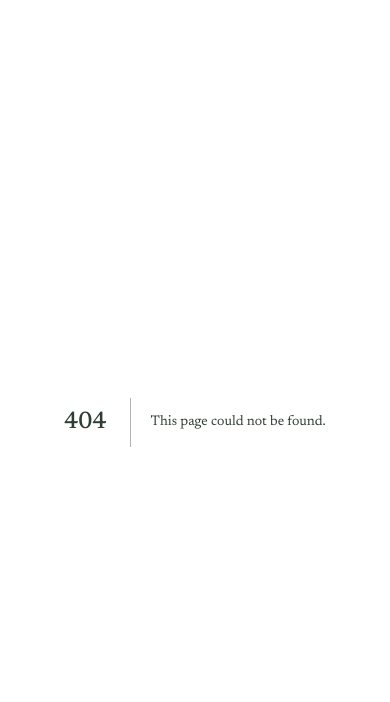
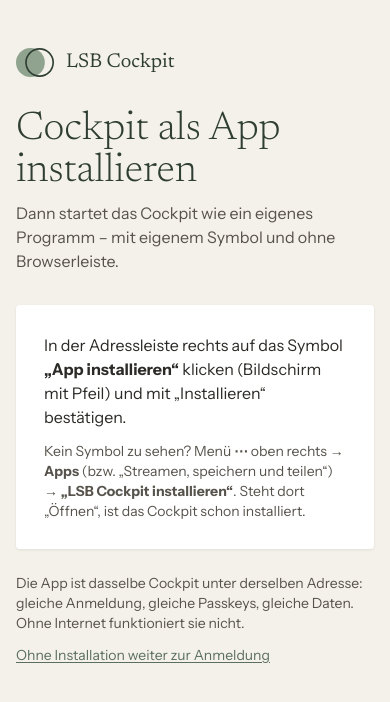
Before and after one commit to jtvoehringer/lsb-cockpit, a Next.js app: page /installieren in a window 390 px wide. Before the commit this address had no page. Shown: the top 702 px of the page. Built offline with nearby package versions, Linux system fonts and the light colour scheme.

Commit message:
Installationsseite /installieren zum Verschicken (Knopf in Edge/Chrome, Anleitung fuer iPhone)
Co-Authored-By: Claude Opus 5.5 <noreply@anthropic.com>

```diff
--- /dev/null
+++ b/src/app/installieren/page.tsx
@@ -0,0 +1,96 @@
+'use client'
+import Link from 'next/link'
+import { useEffect, useState } from 'react'
+import { SchmalerRahmen } from '@/components/Rahmen'
+
+// Öffentliche Seite zum Verschicken (lsb.icp-consultants.at/installieren): erkennt das Gerät und führt durch die Installation als App.
+// Edge/Chrome bieten über „beforeinstallprompt“ einen echten Installieren-Knopf; Safari am iPhone nur den Weg über „Teilen“.
+
+type InstallEreignis = Event & { prompt: () => Promise<void>; userChoice: Promise<{ outcome: 'accepted' | 'dismissed' }> }
+type Lage = 'laedt' | 'installiert' | 'ios' | 'knopf' | 'chromium' | 'anderer'
+
+export default function Installieren() {
+  const [lage, setLage] = useState<Lage>('laedt')
+  const [ereignis, setEreignis] = useState<InstallEreignis | null>(null)
+  const [fertig, setFertig] = useState(false)
+
+  useEffect(() => {
+    const ua = navigator.userAgent
+    const standalone = matchMedia('(display-mode: standalone)').matches || (navigator as Navigator & { standalone?: boolean }).standalone === true
+    const ios = /iPhone|iPad|iPod/.test(ua) || (/Macintosh/.test(ua) && navigator.maxTouchPoints > 1)
+    const chromium = /Chrome|Chromium|Edg\//.test(ua) && !ios
+    setLage(standalone ? 'installiert' : ios ? 'ios' : chromium ? 'chromium' : 'anderer')
+
+    const bereit = (e: Event) => { e.preventDefault(); setEreignis(e as InstallEreignis); setLage('knopf') }
+    const installiert = () => setFertig(true)
+    addEventListener('beforeinstallprompt', bereit)
+    addEventListener('appinstalled', installiert)
+    return () => { removeEventListener('beforeinstallprompt', bereit); removeEventListener('appinstalled', installiert) }
+  }, [])
+
+  async function installieren() {
+    if (!ereignis) return
+    await ereignis.prompt()
+    const { outcome } = await ereignis.userChoice
+    if (outcome === 'accepted') setFertig(true)
+    setEreignis(null)
+  }
+
+  if (fertig) return (
+    <SchmalerRahmen titel="Installiert" untertitel="Das Cockpit ist jetzt als App auf diesem Gerät.">
+      <p>Du findest es im Startmenü bzw. auf dem Home-Bildschirm unter „LSB Cockpit“. Beim ersten Start meldest du dich wie gewohnt an.</p>
+    </SchmalerRahmen>
+  )
+
+  return (
+    <SchmalerRahmen titel="Cockpit als App installieren" untertitel="Dann startet das Cockpit wie ein eigenes Programm – mit eigenem Symbol und ohne Browserleiste.">
+      <div className="space-y-6">
+        {lage === 'laedt' && <p className="text-text-muted">Gerät wird erkannt …</p>}
+
+        {lage === 'installiert' && (
+          <div className="karte space-y-3">
+            <p>Du verwendest das Cockpit bereits als App.</p>
+            <Link href="/anmelden" className="btn btn-primary no-underline">Zum Cockpit</Link>
+          </div>
+        )}
+
+        {lage === 'knopf' && (
+          <div className="karte space-y-3">
+            <p>Ein Klick genügt – danach bestätigst du im Fenster des Browsers mit „Installieren“.</p>
+            <button className="btn btn-cta" onClick={() => void installieren()}>Cockpit installieren</button>
+          </div>
+        )}
+
+        {lage === 'chromium' && (
+          <div className="karte space-y-3">
+            <p>In der Adressleiste rechts auf das Symbol <b>„App installieren“</b> klicken (Bildschirm mit Pfeil) und mit „Installieren“ bestätigen.</p>
+            <p className="text-sm text-text-muted">Kein Symbol zu sehen? Menü <b>⋯</b> oben rechts → <b>Apps</b> (bzw. „Streamen, speichern und teilen“) → <b>„LSB Cockpit installieren“</b>. Steht dort „Öffnen“, ist das Cockpit schon installiert.</p>
+          </div>
+        )}
+
+        {lage === 'ios' && (
+          <div className="karte space-y-3">
+            <ol className="list-decimal space-y-2 pl-5">
+              <li>Diese Seite in <b>Safari</b> öffnen.</li>
+              <li>Neben der Adresszeile auf <b>„⋯“</b> tippen und dann <b>„Teilen“</b> wählen. (Ältere iPhones: direkt das Teilen-Symbol – Quadrat mit Pfeil nach oben.)</li>
+              <li>Nach unten wischen und <b>„Zum Home-Bildschirm“</b> wählen.</li>
+              <li>Der Schalter <b>„Als Web-App öffnen“</b> muss eingeschaltet sein – dann oben rechts auf <b>„Hinzufügen“</b> tippen.</li>
+            </ol>
+            <p className="text-sm text-text-muted">Das Cockpit liegt dann als „Cockpit“ auf dem Home-Bildschirm. Face ID zum Entsperren funktioniert dort genauso.</p>
+          </div>
+        )}
+
+        {lage === 'anderer' && (
+          <div className="karte space-y-3">
+            <p>Dieser Browser kann das Cockpit nicht als App installieren. Bitte die Seite in <b>Microsoft Edge</b> oder <b>Google Chrome</b> öffnen (am iPhone in <b>Safari</b>) und dort installieren.</p>
+          </div>
+        )}
+
+        <div className="text-sm text-text-muted">
+          <p>Die App ist dasselbe Cockpit unter derselben Adresse: gleiche Anmeldung, gleiche Passkeys, gleiche Daten. Ohne Internet funktioniert sie nicht.</p>
+          <p className="mt-3"><Link href="/anmelden">Ohne Installation weiter zur Anmeldung</Link></p>
+        </div>
+      </div>
+    </SchmalerRahmen>
+  )
+}
--- a/src/proxy.ts
+++ b/src/proxy.ts
@@ -2,7 +2,7 @@ import { createServerClient } from '@supabase/ssr'
 import { NextResponse, type NextRequest } from 'next/server'
 
 // Seiten ohne Anmeldung. Alles andere verlangt eine Supabase-Sitzung; die Daten selbst schützt zusätzlich RLS (AAL2) und die Verschlüsselung.
-const OEFFENTLICH = ['/anmelden', '/einrichten']
+const OEFFENTLICH = ['/anmelden', '/einrichten', '/installieren']
 
 function csp(nonce: string) {
   const supabase = process.env.NEXT_PUBLIC_SUPABASE_URL!
```
Also changed, not shown: 1 other file (tests, documents, lock files or other folders).
